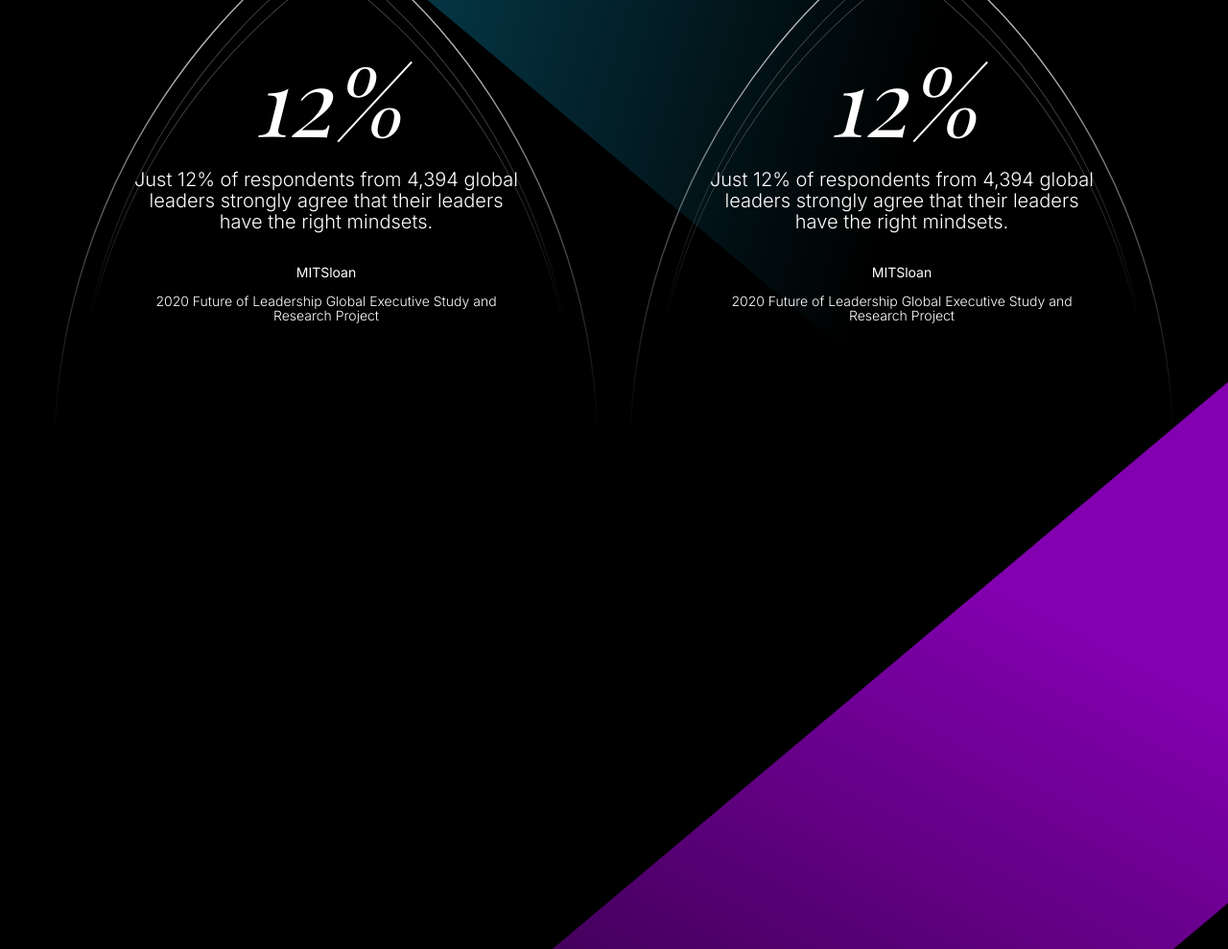
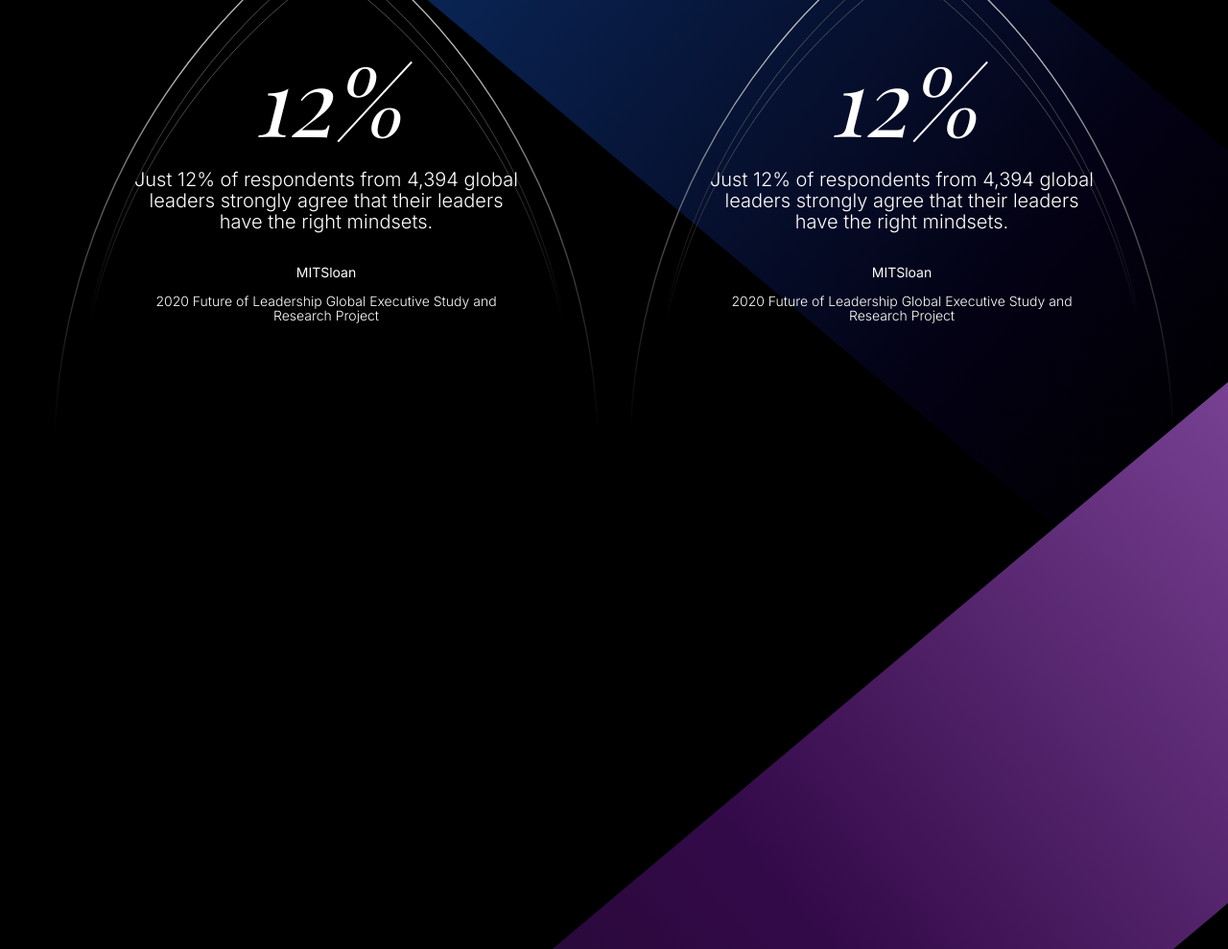
Before and after one commit to alliehkw/luminere-light-beam, a plain HTML site: page index.html in a window 1280 px wide. Shown: the part 2059-3048 px from the top of the page at 96% size. Drawn offline with nearby package versions, Linux system fonts and the light colour scheme; a web font is replaced by a local one.

Commit message:
all gradients updated to work better with css

```diff
--- a/beamStyles.css
+++ b/beamStyles.css
@@ -238,21 +238,18 @@ h5 {
 of the screen the beam is on! */
 
 .beam.left.blue {
-    background: linear-gradient(246deg, rgba(31, 9, 190, 0.00) 25.89%, #10BBED 117.84%);
+    background: linear-gradient(90deg, rgba(16,187,237,0.5) 0%, rgba(24,98,214,0.5) 40%, rgba(31,9,190,0.1) 85%, rgba(31,9,190,0) 100%);
 }
 
 .beam.right.orange {
-    /* background: linear-gradient(243deg, #FFD600 3.56%, rgba(240, 0, 27, 0.00) 77.09%); */
-    /* background: linear-gradient(270deg, #FFD600 0%, #F8790C 43.5%, rgba(240, 0, 27, 0.00) 100%); */
     background: linear-gradient(270deg, rgba(255,214,0,0.8) 0%, rgba(248,121,12,0.5) 40%, rgba(240,0,27,0.1) 70%, rgba(240,0,27,0) 100%);
 }
 
 .beam.right.purple {
-    background: linear-gradient(248deg, #8200AF 20.12%, rgba(129, 49, 191, 0.00) 78.19%);
-}
+    background: linear-gradient(270deg, rgba(144,81,174,0.9) 0%, rgba(129,25,183,0.4) 40%, rgba(129,49,191,0.1) 85%, rgba(129,49,191,0) 100%);}
 
 .beam.left.pink {
-    background: linear-gradient(58deg, #AF0088 17.94%, rgba(240, 85, 36, 0.00) 79.27%);
+    background: linear-gradient(90deg, rgba(175,0,136,0.8) 0%, rgba(207,42,86,0.5) 40%, rgba(240,85,36,0.1) 65%, rgba(240,85,36,0) 100%);
 }
 
 .beam.start-animation {
```
